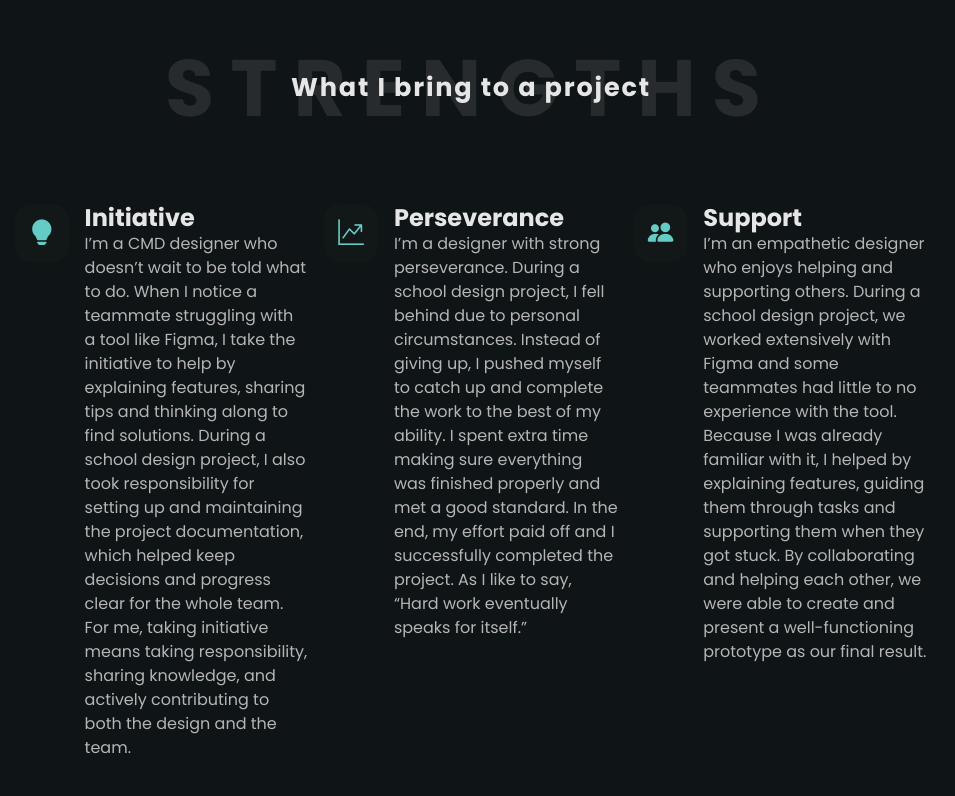
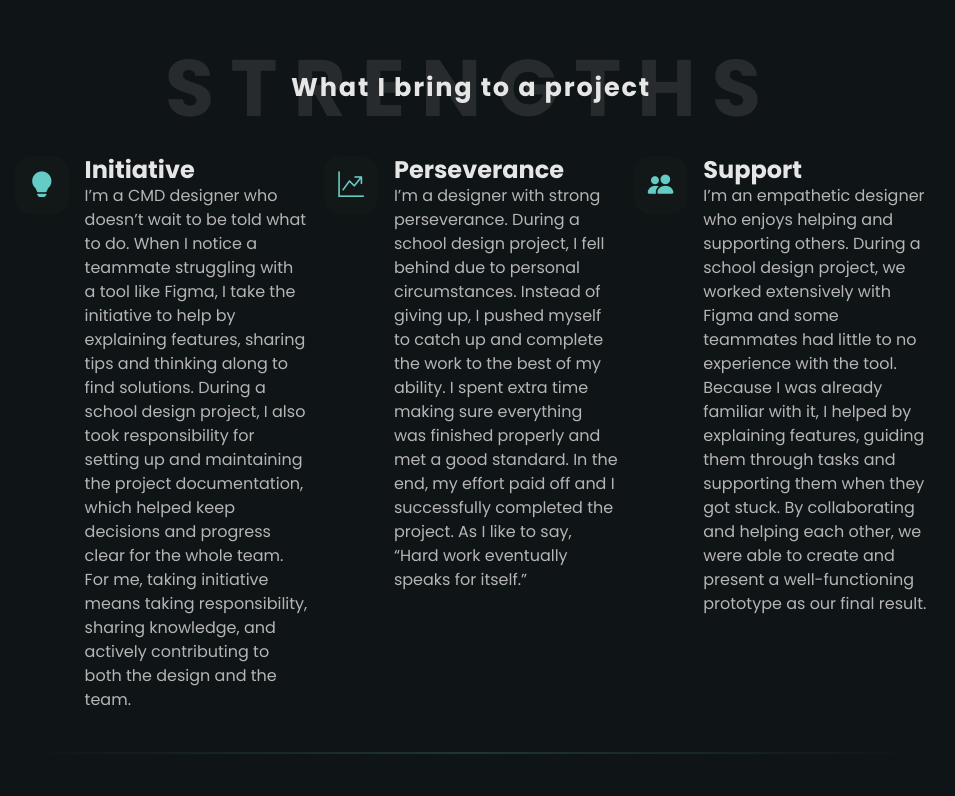
Before and after one commit to FrostiSR/portfolio, a React (Vite) app: page / in a window 1280 px wide. Shown: the part 1864-2660 px from the top of the page, without its empty margins (297-1252 px from the left). Built offline with nearby package versions, Linux system fonts and the light colour scheme; no server answers.

Commit message:
remove py-5

```diff
--- a/src/components/About/Services.jsx
+++ b/src/components/About/Services.jsx
@@ -8,7 +8,7 @@ export default function About() {
     <div>
       <Header title={"Strengths"} subTitle={"What I bring to a project"} />
 
-      <div className="row g-4 py-5 row-cols-1 row-cols-md-2 row-cols-lg-3">
+      <div className="row g-4 row-cols-1 row-cols-md-2 row-cols-lg-3">
         <Col xs={12} md={6} className="text-start p-2">
   <div className="d-flex flex-row align-items-start gap-3 h-100 service-card">
     <div className="service-box">
```
